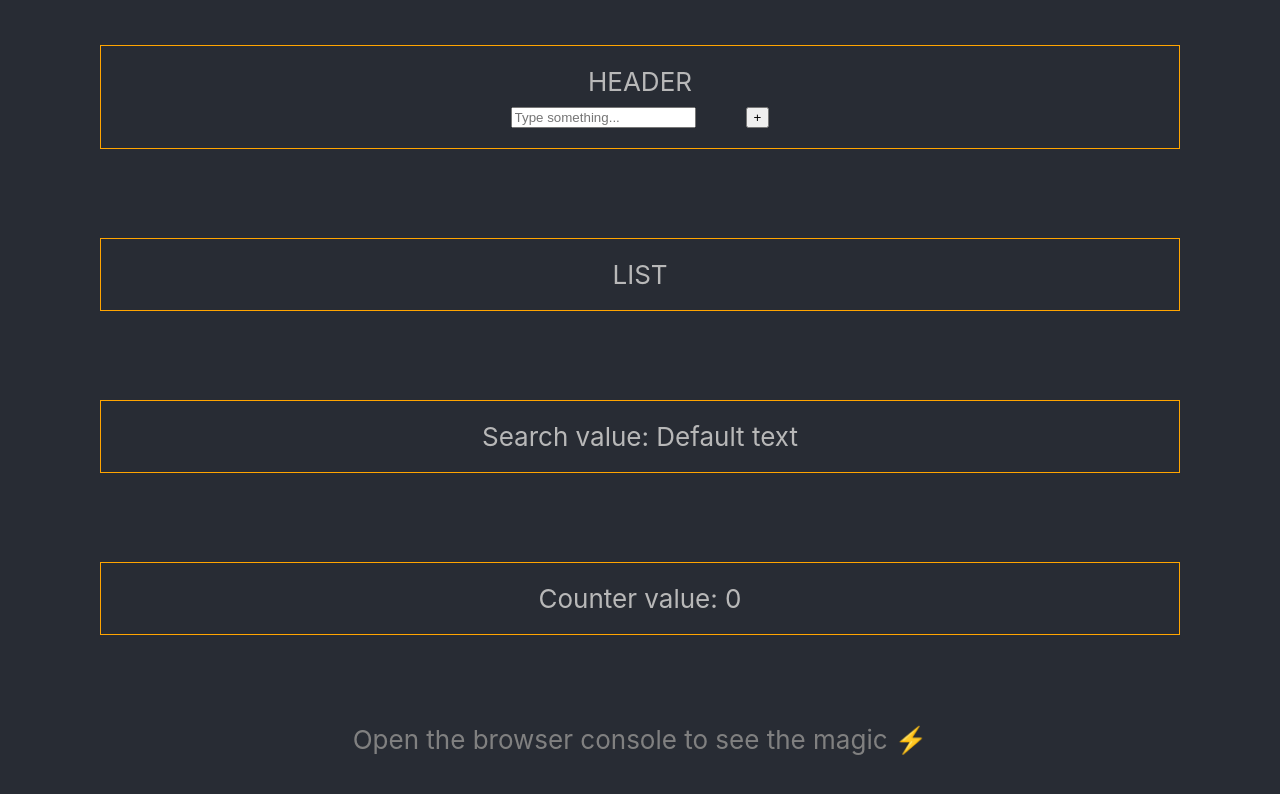
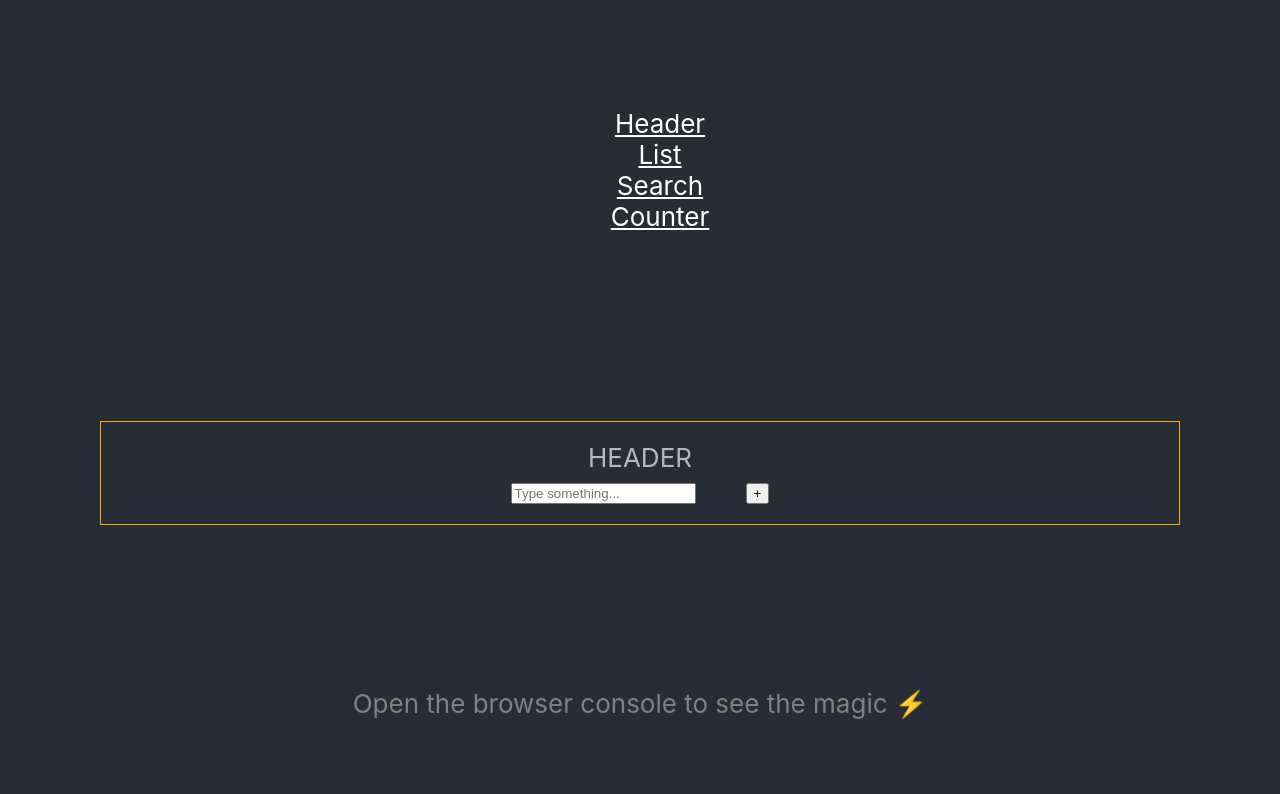
Before and after one commit to sergiovanacloig/deeply-react-context, a React (Create React App) app: page / in a window 1280 px wide. Shown: the top 794 px of the page. Built offline with nearby package versions, Linux system fonts and the light colour scheme.

Commit message:
Add different use cases by steps

```diff
--- a/package.json
+++ b/package.json
@@ -8,6 +8,8 @@
     "@testing-library/user-event": "^13.5.0",
     "react": "^18.2.0",
     "react-dom": "^18.2.0",
+    "react-router": "^6.4.3",
+    "react-router-dom": "^6.4.3",
     "react-scripts": "5.0.1",
     "web-vitals": "^2.1.4"
   },
--- a/src/App.css
+++ b/src/App.css
@@ -20,3 +20,11 @@
 .button {
   margin-left: 50px;
 }
+
+ul {
+  list-style: none;
+}
+
+a {
+  color: white;
+}
--- a/src/App.js
+++ b/src/App.js
@@ -6,16 +6,157 @@ import Header from "./components/Header";
 import List from "./components/List";
 import Search from "./components/Search";
 import Counter from "./components/Counter";
+import { Routes, Route, Link } from "react-router-dom";
 
 function App() {
   return (
+    // ------------------------------  1  ---------------------------------------
+    // <div className="App">
+    //   <SearchProvider>
+    //     <Header />
+    //     <List />
+    //     <Search />
+    //     <Counter />
+    //   </SearchProvider>
+    //   <span className="help-message">
+    //     Open the browser console to see the magic ⚡
+    //   </span>
+    // </div>
+
+    // ------------------------------  2  ---------------------------------------
+    // <div className="App">
+    //   <ul>
+    //     <li>
+    //       <Link to="/">Header</Link>
+    //     </li>
+    //     <li>
+    //       <Link to="/list">List</Link>
+    //     </li>
+    //     <li>
+    //       <Link to="/search">Search</Link>
+    //     </li>
+    //     <li>
+    //       <Link to="/counter">Counter</Link>
+    //     </li>
+    //   </ul>
+    //   <SearchProvider>
+    //     <Routes>
+    //       <Route exact path="/" element={<Header />} />
+    //       <Route exact path="/list" element={<List />} />
+    //       <Route exact path="/search" element={<Search />} />
+    //       <Route exact path="/counter" element={<Counter />} />
+    //     </Routes>
+    //   </SearchProvider>
+    //   <span className="help-message">
+    //     Open the browser console to see the magic ⚡
+    //   </span>
+    // </div>
+
+    // ------------------------------  3  ---------------------------------------
+    // <div className="App">
+    //   <ul>
+    //     <li>
+    //       <Link to="/">Header</Link>
+    //     </li>
+    //     <li>
+    //       <Link to="/list">List</Link>
+    //     </li>
+    //     <li>
+    //       <Link to="/search">Search</Link>
+    //     </li>
+    //     <li>
+    //       <Link to="/counter">Counter</Link>
+    //     </li>
+    //   </ul>
+    //   <Routes>
+    //     <Route
+    //       exact
+    //       path="/"
+    //       element={
+    //         <SearchProvider>
+    //           <Header />
+    //         </SearchProvider>
+    //       }
+    //     />
+    //     <Route exact path="/list" element={<List />} />
+    //     <Route
+    //       exact
+    //       path="/search"
+    //       element={
+    //         <SearchProvider>
+    //           <Search />
+    //         </SearchProvider>
+    //       }
+    //     />
+    //     <Route
+    //       exact
+    //       path="/counter"
+    //       element={
+    //         <SearchProvider>
+    //           <Counter />
+    //         </SearchProvider>
+    //       }
+    //     />
+    //   </Routes>
+    //   <span className="help-message">
+    //     Open the browser console to see the magic ⚡
+    //   </span>
+    // </div>
+
+    // ------------------------------  4  ---------------------------------------
     <div className="App">
-      <SearchProvider>
-        <Header />
-        <List />
-        <Search />
-        <Counter />
-      </SearchProvider>
+      <ul>
+        <li>
+          <Link to="/">Header</Link>
+        </li>
+        <li>
+          <Link to="/list">List</Link>
+        </li>
+        <li>
+          <Link to="/search">Search</Link>
+        </li>
+        <li>
+          <Link to="/counter">Counter</Link>
+        </li>
+      </ul>
+      <Routes>
+        <Route
+          exact
+          path="/"
+          element={
+            <SearchProvider key="list">
+              <Header />
+            </SearchProvider>
+          }
+        />
+        <Route
+          exact
+          path="/list"
+          element={
+            <SearchProvider key="list">
+              <List />
+            </SearchProvider>
+          }
+        />
+        <Route
+          exact
+          path="/search"
+          element={
+            <SearchProvider>
+              <Search />
+            </SearchProvider>
+          }
+        />
+        <Route
+          exact
+          path="/counter"
+          element={
+            <SearchProvider key="counter">
+              <Counter />
+            </SearchProvider>
+          }
+        />
+      </Routes>
       <span className="help-message">
         Open the browser console to see the magic ⚡
       </span>
--- a/src/context/Search/SearchContext.js
+++ b/src/context/Search/SearchContext.js
@@ -1,6 +1,6 @@
 import { createContext } from "react";
 
 const SearchContext = createContext(undefined);
-SearchContext.displayName = SearchContext;
+SearchContext.displayName = "SearchContext";
 
 export default SearchContext;
--- a/src/index.js
+++ b/src/index.js
@@ -3,9 +3,14 @@ import ReactDOM from "react-dom/client";
 import "./index.css";
 import App from "./App";
 import reportWebVitals from "./reportWebVitals";
+import { BrowserRouter as Router } from "react-router-dom";
 
 const root = ReactDOM.createRoot(document.getElementById("root"));
-root.render(<App />);
+root.render(
+  <Router>
+    <App />
+  </Router>
+);
 
 // If you want to start measuring performance in your app, pass a function
 // to log results (for example: reportWebVitals(console.log))
```
Also changed, not shown: 1 other file (tests, documents, lock files or other folders).
